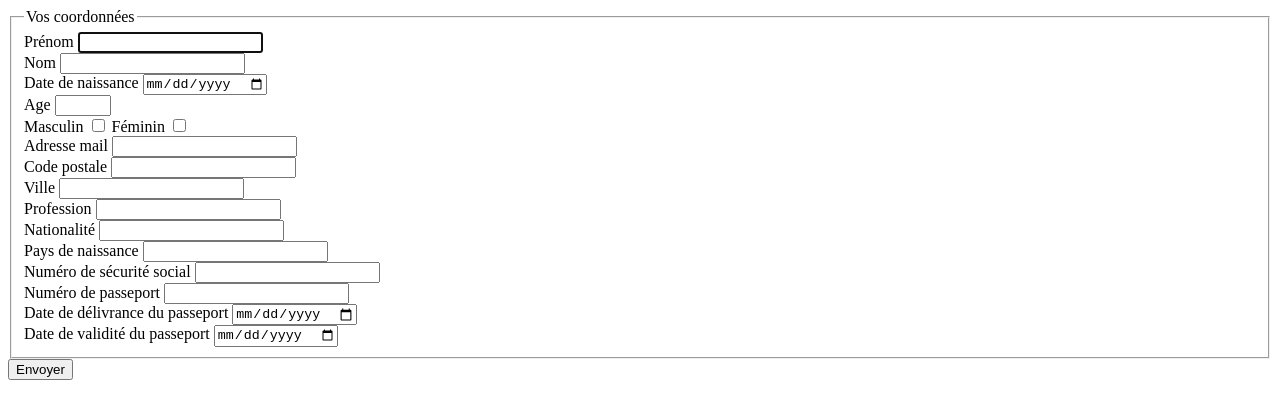
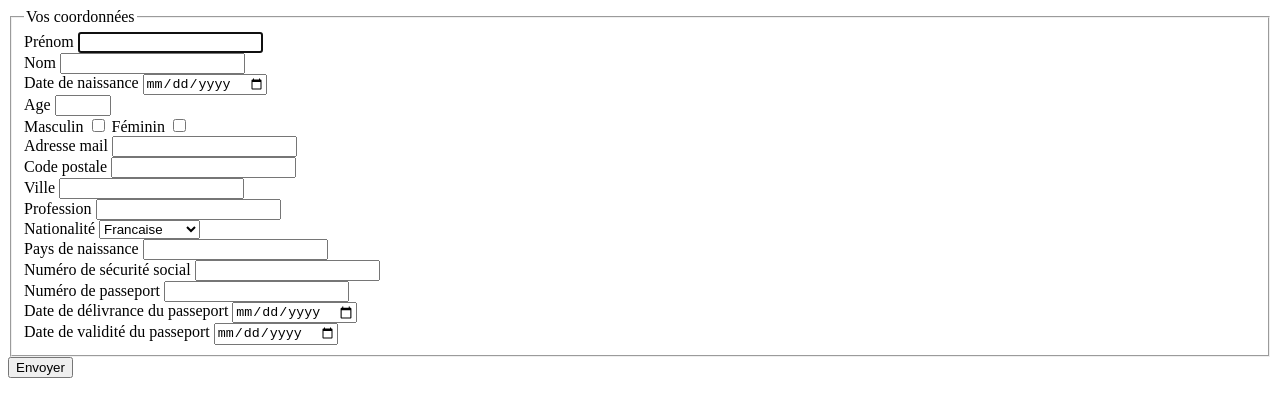
Before and after one commit to Fabian59II/ProjetFormulaire, a plain HTML site: page index.html in a window 1280 px wide. Drawn offline with Linux system fonts and the light colour scheme.

Commit message:
modif select nat

```diff
--- a/index.html
+++ b/index.html
@@ -54,13 +54,12 @@
                     <option value="Agent d'acceuil"></option>
                 </datalist> <br>
                 <label for="Nationalité">Nationalité</label>
-                <input list="Nationalités" type="text" id="Nationalité" required>
-                <datalist id="Nationalités">
-                    <option value="Français"></option>
-                    <option value="Anglais"></option>
-                    <option value="Néerlandais"></option>
-                    <option value="Espagnol"></option>
-                </datalist> <br>
+                <select name="Nationalité" id="Nationalité">
+                    <option value="Français">Francaise</option>
+                    <option value="Anglais">Anglaise</option>
+                    <option value="Néerlandais">Néerlandaise</option>
+                    <option value="Espagnol">Espagnol</option>
+                </select> <br>
                 <label for="Pays de naissance">Pays de naissance</label>
                 <input list="pays de naissance" type="text" id="Pays de naissance" required>
                 <datalist id="pays de naissance">
```
